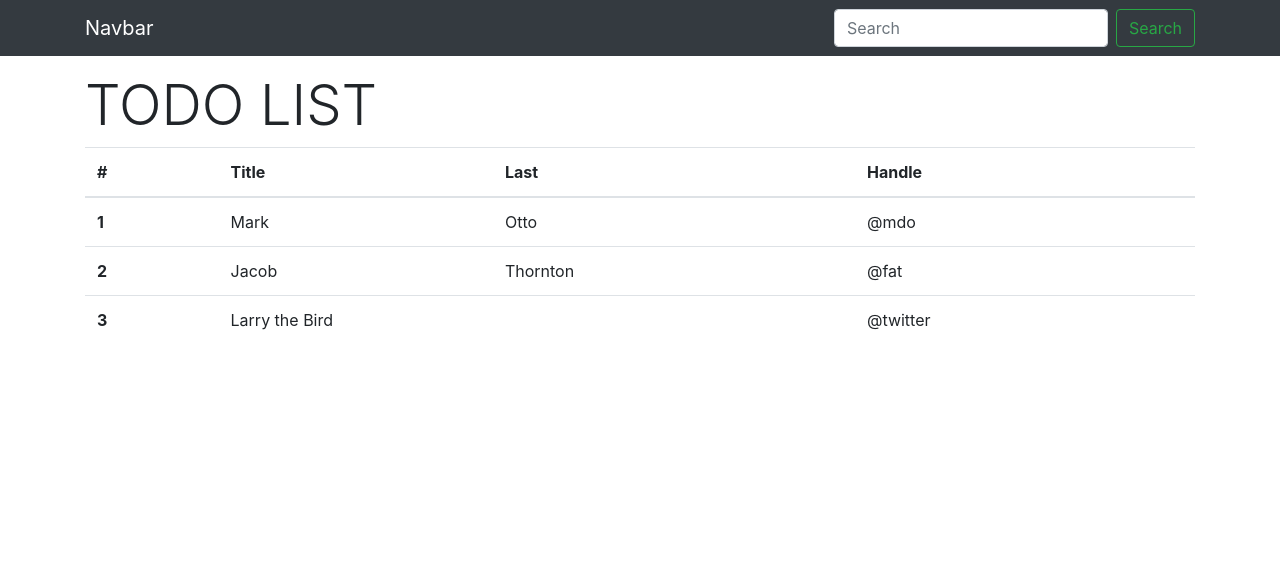
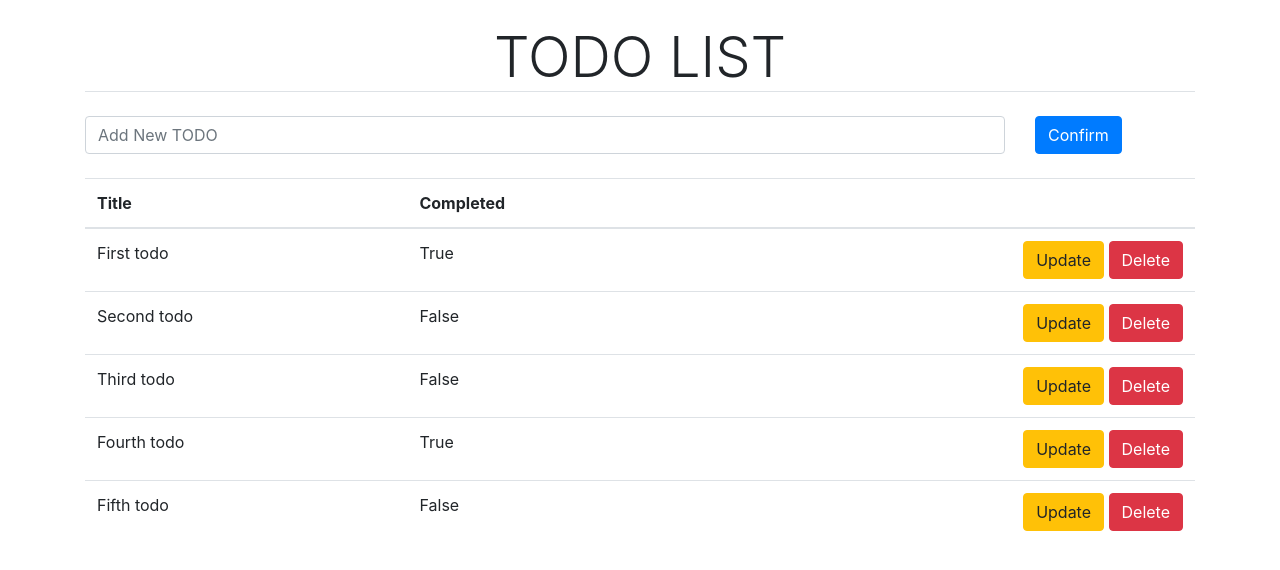
Before and after one commit to cihatasir/django-todo, a Django app: page / in a window 1280 px wide. Shown: the top 570 px of the page. Run offline with Django 3.2, Linux system fonts and the light colour scheme; data comes from the database, SQL or seed files in the repository; both versions use the stored data as it was after the commit.

Commit message:
second commit

```diff
--- a/todo/templates/base.html
+++ b/todo/templates/base.html
@@ -12,61 +12,61 @@
   </head>
   <body>
 
-    <div>
-        <nav class="navbar navbar-dark bg-dark">
-            <div class="container">
-              <a class="navbar-brand">Navbar</a>
-              <form class="d-flex">
-                <input class="form-control me-2" type="search" placeholder="Search" aria-label="Search">
-                <button class="btn btn-outline-success ml-2" type="submit">Search</button>
-              </form>
+    <div class="container">
+
+      <h1 class="display-4 text-center mt-4 border-bottom">TODO LIST</h1>
+
+      <form action="{% url 'add-todo' %}" class="mt-4" method="POST">
+        {% csrf_token %}
+        <div class="form-group">
+          <div class="row">
+            <div class="col-sm-10">
+              <input type="text" class="form-control" name="todoTitle" id="formGroupExampleInput" placeholder="Add New TODO">
             </div>
-          </nav>
-    </div>
+            <div class="col-sm-2">
+              <button class="btn btn-primary" type="submit">Confirm</button>
+            </div>
+          </div>
+        </div>
+      </form>
 
-    <div class="container mt-3">
+        {% if todos %}
 
-        <h1 class="display-4">TODO LIST</h1>
+        <table class="table mt-4">
 
-        <table class="table">
-            <thead>
+          <thead>
               <tr>
-                <th scope="col">#</th>
                 <th scope="col">Title</th>
-                <th scope="col">Last</th>
-                <th scope="col">Handle</th>
+                <th scope="col">Completed</th>
+                <th scope="col"></th>
               </tr>
             </thead>
+
             <tbody>
+              {% for todo in todos %}
               <tr>
-                <th scope="row">1</th>
-                <td>Mark</td>
-                <td>Otto</td>
-                <td>@mdo</td>
+                <td>{{todo.title}}</td>
+                <td>{{todo.is_completed}}</td>
+                <td>
+                  <div class="float-right">
+                    <a href="/update_todo/{{todo.id}}" class="btn btn-warning">Update</a>
+                    <a href="/delete_todo/{{todo.id}}" class="btn btn-danger">Delete</a>
+                  </div>
+                </td>
               </tr>
-              <tr>
-                <th scope="row">2</th>
-                <td>Jacob</td>
-                <td>Thornton</td>
-                <td>@fat</td>
-              </tr>
-              <tr>
-                <th scope="row">3</th>
-                <td colspan="2">Larry the Bird</td>
-                <td>@twitter</td>
-              </tr>
+
+
+              {% endfor %}
+
             </tbody>
           </table>
-    </div>
 
+          {% else %}
+          <div class="alert alert-danger mt-3">You have not any todo.</div>
 
+          {% endif %}
 
-
-
-
-
-
-
+        </div>
 
     <!-- Bootstrap JS  -->
     <script src="https://code.jquery.com/jquery-3.5.1.slim.min.js" integrity="sha384-DfXdz2htPH0lsSSs5nCTpuj/zy4C+OGpamoFVy38MVBnE+IbbVYUew+OrCXaRkfj" crossorigin="anonymous"></script>
--- a/todo/urls.py
+++ b/todo/urls.py
@@ -1,6 +1,10 @@
-from django.urls import path, include
-from todo.views import base
+from django.urls import path
+from todo.views import add_todo, base, update_todo, delete_todo
 
 urlpatterns = [
-    path('', base, name='base'),
+    path('', base),
+    path('add-todo', add_todo, name='add-todo'),
+    path('update_todo/<int:id>', update_todo, name='update-todo'),
+    path('delete_todo/<int:id>', delete_todo, name='delete-todo'),
+
 ]
--- a/todo/views/__init__.py
+++ b/todo/views/__init__.py
@@ -1 +1,4 @@
 from .base import base
+from .add_todo import add_todo
+from .update_todo import update_todo
+from .delete_todo import delete_todo
--- a/todo/views/base.py
+++ b/todo/views/base.py
@@ -2,4 +2,8 @@ from django.shortcuts import render, redirect
 from todo.models import TodoModel
 
 def base(request):
-    return render(request, "base.html", {})
+    todos = TodoModel.objects.all()
+
+    return render(request, "base.html", {
+        'todos':todos
+    })
```
Also changed, not shown: todo/views/add_todo.py (added, +12 -0 lines), todo/views/delete_todo.py (added, +8 -0 lines), todo/views/update_todo.py (added, +9 -0 lines), db.sqlite3.
